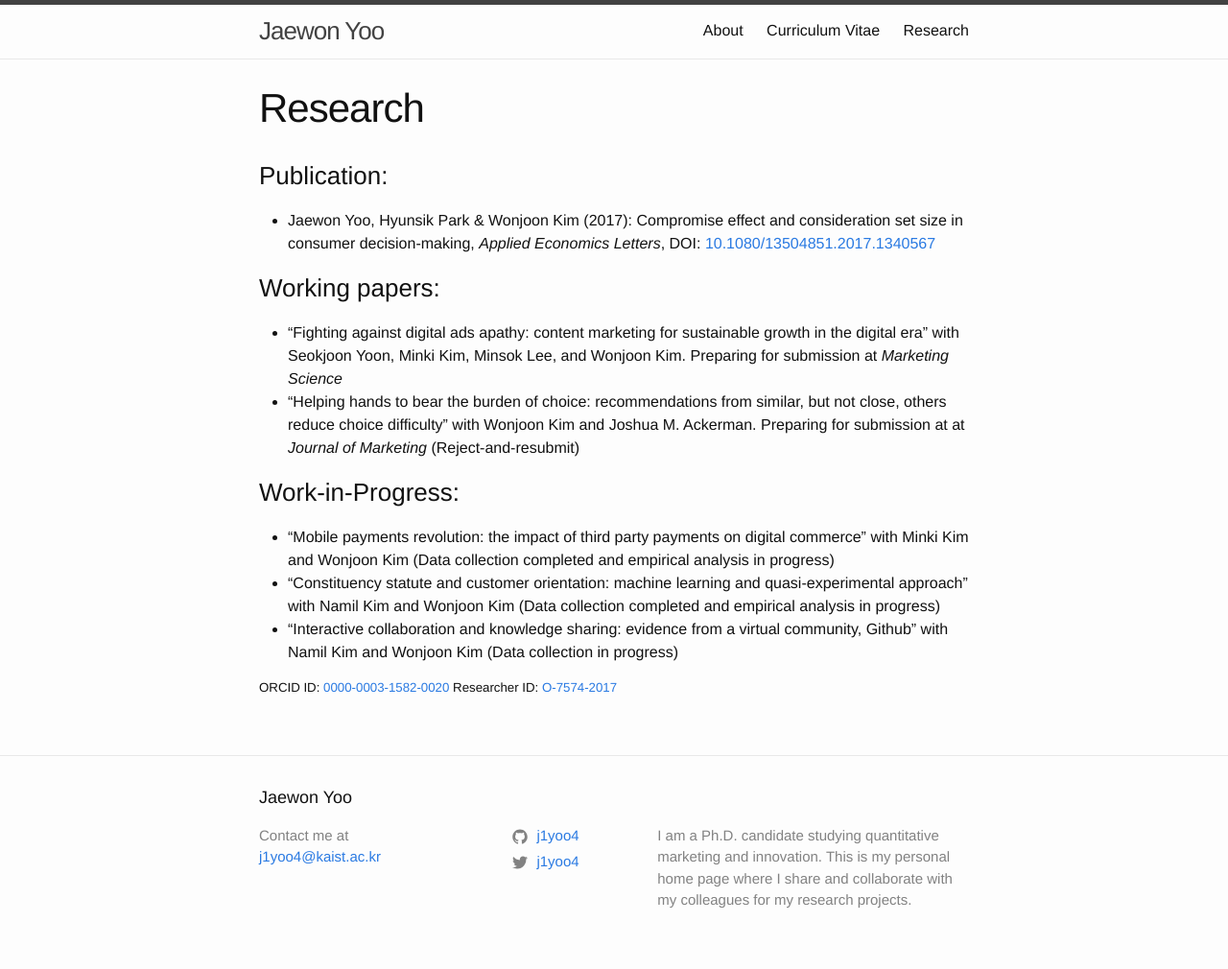
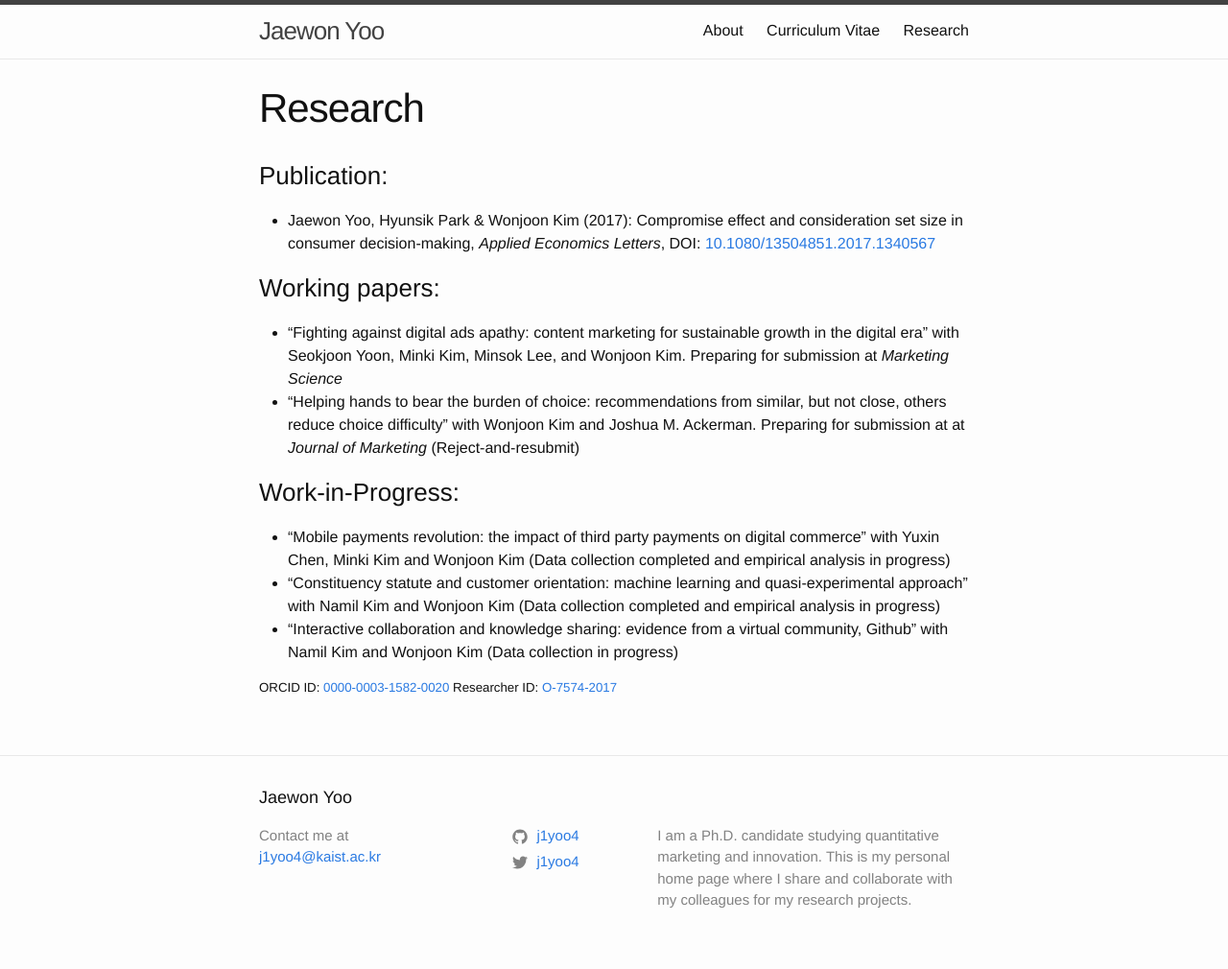
Before and after one commit to j1yoo/j1yoo.github.io, a Jekyll site: the page built from research.markdown, in a window 1280 px wide. Shown: the whole page at 96% size. Built offline with Jekyll 4.4.1, drawn with Linux system fonts in a browser that asks for light colours.

Commit message:
Update research.markdown

```diff
--- a/research.markdown
+++ b/research.markdown
@@ -12,7 +12,7 @@ permalink: /research/
 * "Helping hands to bear the burden of choice: recommendations from similar, but not close, others reduce choice difficulty" with Wonjoon Kim and Joshua M. Ackerman. Preparing for submission at at _Journal of Marketing_ (Reject-and-resubmit)
 
 ### Work-in-Progress:
-* "Mobile payments revolution: the impact of third party payments on digital commerce" with Minki Kim and Wonjoon Kim (Data collection completed and empirical analysis in progress)
+* "Mobile payments revolution: the impact of third party payments on digital commerce" with Yuxin Chen, Minki Kim and Wonjoon Kim (Data collection completed and empirical analysis in progress)
 * "Constituency statute and customer orientation: machine learning and quasi-experimental approach" with Namil Kim and Wonjoon Kim (Data collection completed and empirical analysis in progress)
 * "Interactive collaboration and knowledge sharing: evidence from a virtual community, Github" with Namil Kim and Wonjoon Kim (Data collection in progress)
 
```
